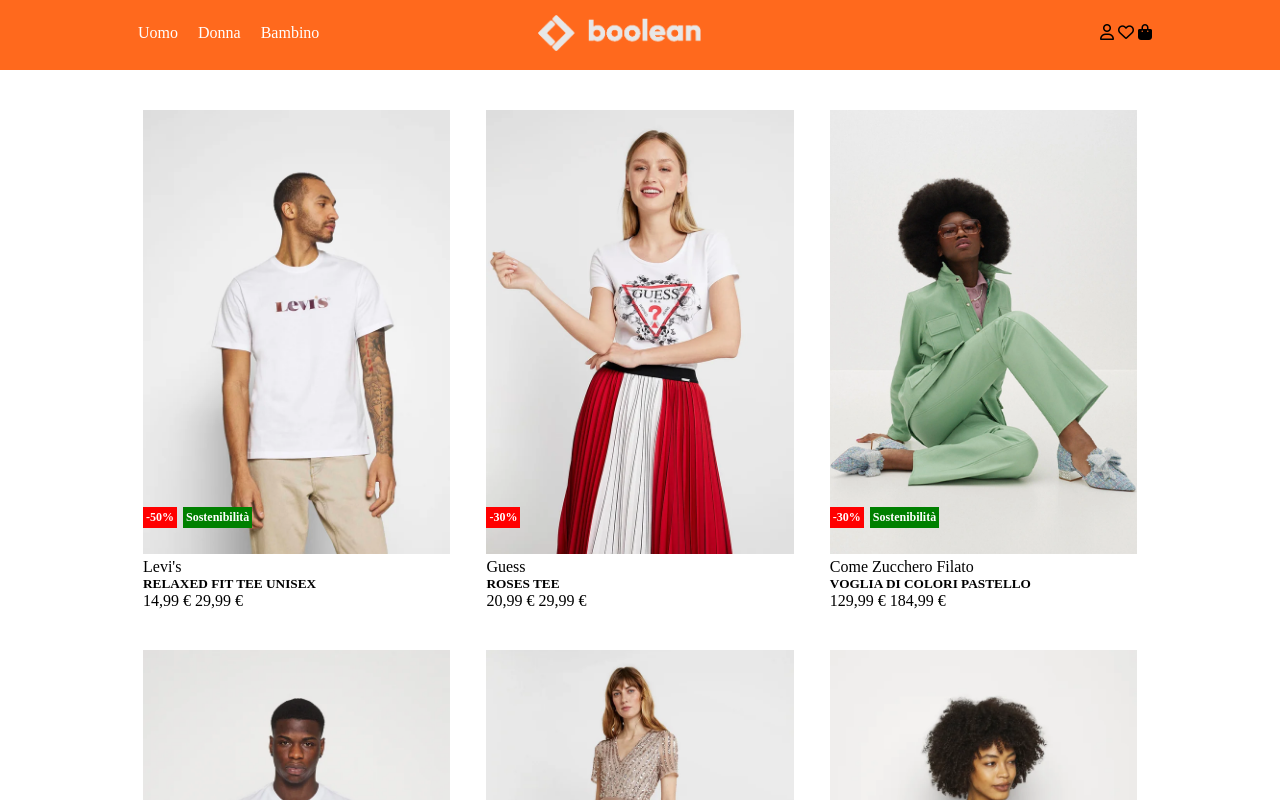
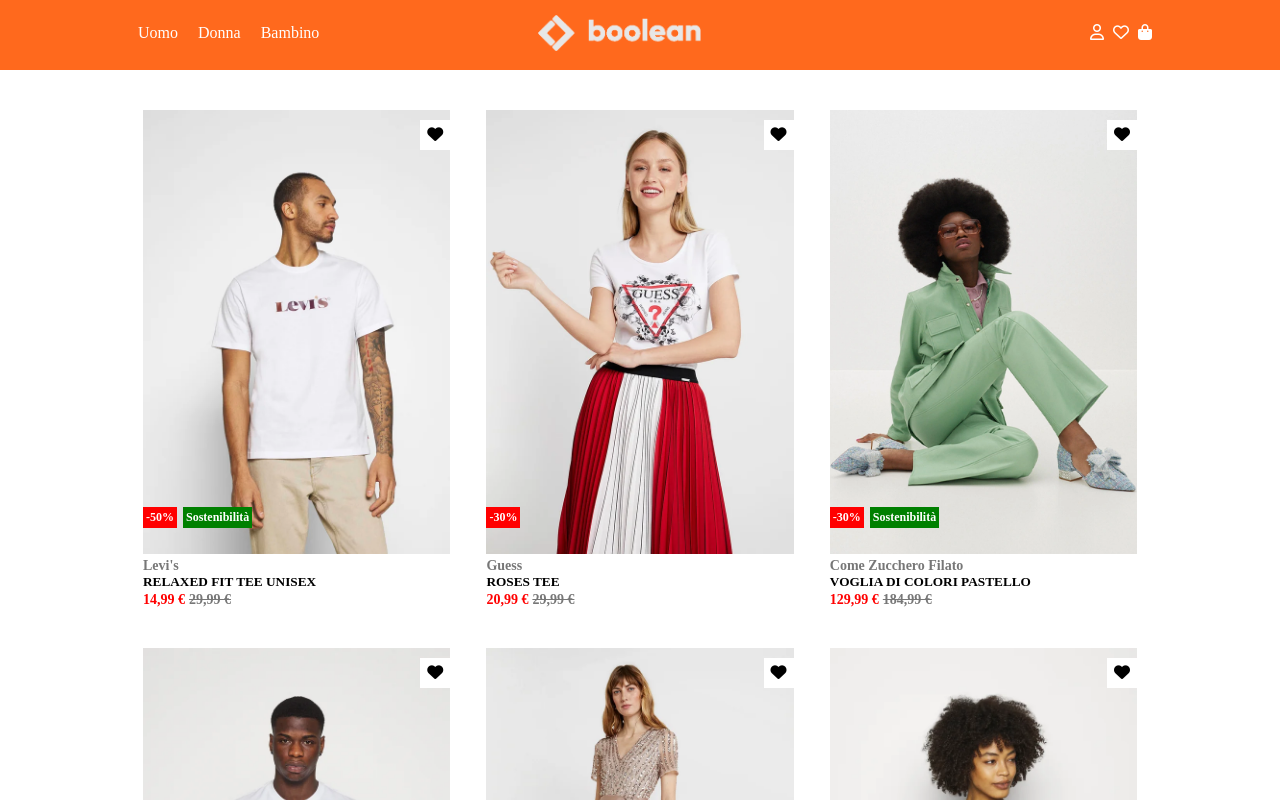
Before and after one commit to ErikB21/html-css-boolando, a plain HTML site: page index.html in a window 1280 px wide. Shown: the top 800 px of the page. Drawn offline with Linux system fonts and the light colour scheme.

Commit message:
main done

```diff
--- a/css/style.css
+++ b/css/style.css
@@ -58,6 +58,11 @@ li a{
     text-align: right;
 }
 
+.top-icons i{
+    color: white;
+    padding-left: 5px;
+}
+
 
 .top-icons, .top-link{
     width: 30%;
@@ -90,6 +95,20 @@ li a{
     width: 100%;
 }
 
+.photo .human-hover{
+    display: none;
+}
+
+.hearts{
+    position: absolute;
+    top: 10px;
+    right: 0;
+    height: 30px;
+    width: 30px;
+    text-align: center;
+    line-height: 30px;
+    background-color: white;
+}
 
 .discount{
     background-color: red;
@@ -117,10 +136,6 @@ li a{
 }
 
 
-.photo .human-hover{
-    display: none;
-}
-
 .text-main{
     width: 100%;
 }
@@ -129,3 +144,21 @@ li a{
     display: flex;
     flex-direction: column;
 }
+
+.mark-cloth, .cost{
+    color: #777;
+    font-size: 14px;
+    font-weight: 600;
+}
+
+.cost-red{
+    color: red;
+    font-size: 14px;
+    font-weight: 600;
+}
+
+.cost{
+    text-decoration: line-through;
+}
+
+/*fine main*/
--- a/index.html
+++ b/index.html
@@ -43,6 +43,7 @@
                 <div class="photo">
                     <img src="img/1.webp" alt="man1">
                     <img class="human-hover" src="img/1b.webp" alt="man1">
+                    <div class="hearts"><i class="fa-solid fa-heart"></i></div>
                     <span class="discount discount-red">-50%</span>
                     <span class="discount discount-green">Sostenibilità</span>
                 </div>
@@ -59,6 +60,7 @@
                 <div class="photo">
                     <img src="img/2.webp" alt="woman1">
                     <img class="human-hover" src="img/2b.webp" alt="woman1">
+                    <div class="hearts"><i class="fa-solid fa-heart"></i></div>
                     <span class="discount discount-red">-30%</span>
                 </div>
                 <div class="text-main">
@@ -74,6 +76,7 @@
                 <div class="photo">
                     <img src="img/3.webp" alt="woman3">
                     <img class="human-hover" src="img/3b.webp" alt="woman3">
+                    <div class="hearts"><i class="fa-solid fa-heart"></i></div>
                     <span class="discount discount-red">-30%</span>
                     <span class="discount discount-green">Sostenibilità</span>
                 </div>
@@ -90,6 +93,7 @@
                 <div class="photo">
                     <img src="img/4.webp" alt="man2">
                     <img class="human-hover" src="img/4b.webp" alt="man2">
+                    <div class="hearts"><i class="fa-solid fa-heart"></i></div>
                     <span class="discount discount-red">-50%</span>
                     <span class="discount discount-green">Sostenibilità</span>
                 </div>
@@ -106,6 +110,7 @@
                 <div class="photo">
                     <img src="img/5.webp" alt="woman3">
                     <img class="human-hover" src="img/5b.webp" alt="woman3">
+                    <div class="hearts"><i class="fa-solid fa-heart"></i></div>
                 </div>
                 <div class="text-main">
                     <ul>
@@ -120,6 +125,7 @@
                 <div class="photo">
                     <img src="img/6.webp" alt="woman4">
                     <img class="human-hover" src="img/6b.webp" alt="woman6">
+                    <div class="hearts"><i class="fa-solid fa-heart"></i></div>
                     <span class="discount discount-green2">Sostenibilità</span>
                 </div>
                 <div class="text-main">
@@ -134,5 +140,7 @@
         </div>
     </main>
 
+
+
 </body>
 </html>
```
